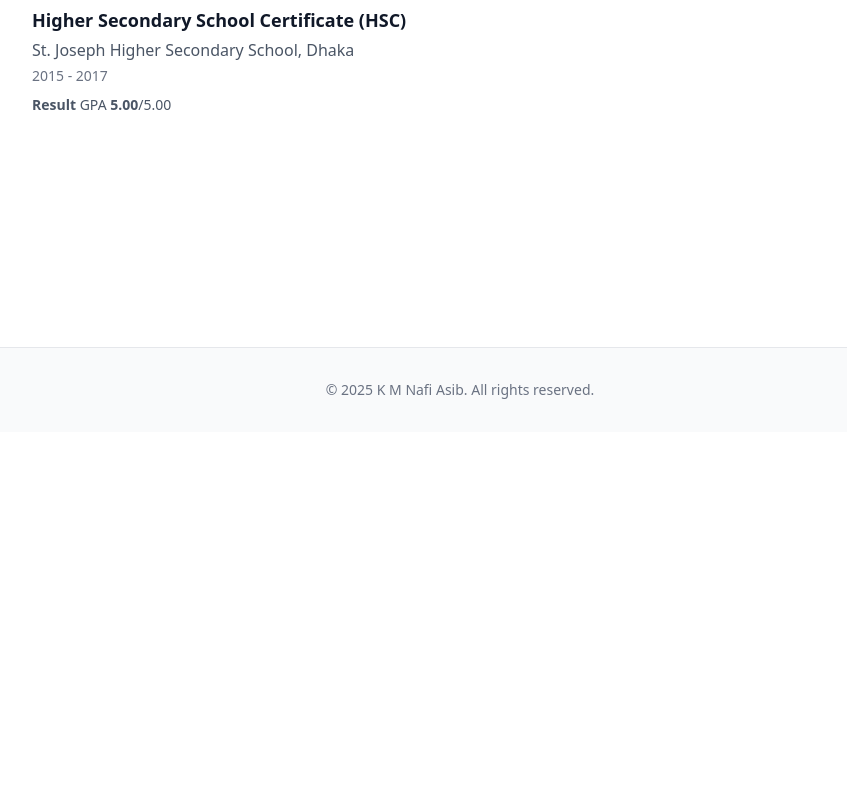
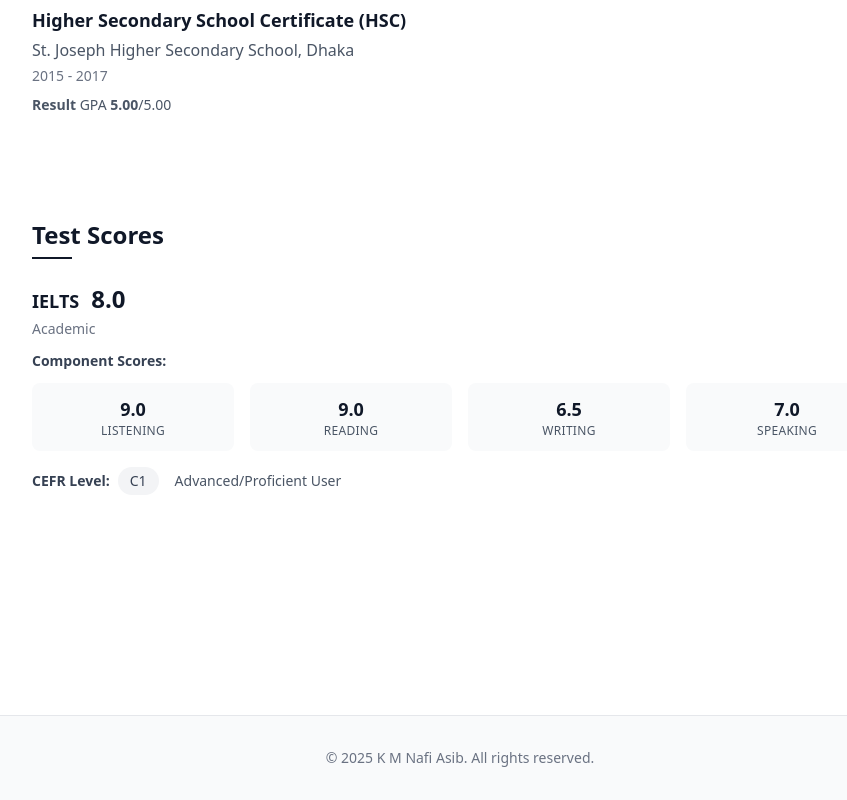
Before and after one commit to NafiAsib/academic-portfolio, a React (Vite) app: page / in a window 1280 px wide. Shown: the part 3003-3803 px from the top of the page, without its empty margins (180-1027 px from the left). Before the commit the page ends 3435 px from the top, so only its background shows below. Built offline with nearby package versions, Linux system fonts and the light colour scheme.

Commit message:
feat: test score

```diff
--- a/src/App.tsx
+++ b/src/App.tsx
@@ -5,6 +5,7 @@ import {
   Experience,
   Header,
   Hero,
+  TestScores,
 } from "./components";
 import {
   personal,
@@ -12,6 +13,7 @@ import {
   contact,
   news,
   experience,
+  testScores,
   utils,
 } from "./data/portfolioData";
 
@@ -32,6 +34,9 @@ function App() {
             <Experience experience={experience} />
           </div>
           <Education education={education} />
+          <div id="test-scores">
+            <TestScores testScores={testScores} />
+          </div>
         </div>
       </main>
 
--- a/src/components/index.ts
+++ b/src/components/index.ts
@@ -8,4 +8,5 @@ export { default as Awards } from "./awards";
 export { default as Contact } from "./contact";
 export { default as ResearchInterests } from "./research-interests";
 export { default as SocialLinks } from "./social-links";
+export { default as TestScores } from "./test-scores";
 export { default as VolunteerExperiences } from "./volunteer-experiences";
--- /dev/null
+++ b/src/components/test-scores.tsx
@@ -0,0 +1,105 @@
+import type { TestScore } from "../data/portfolioData";
+
+interface TestScoresProps {
+  testScores: TestScore[];
+}
+
+export default function TestScores({ testScores }: TestScoresProps) {
+  return (
+    <section className="mb-16">
+      <h2 className="text-2xl font-semibold text-gray-900 mb-8 relative after:content-[''] after:absolute after:-bottom-2 after:left-0 after:w-10 after:h-0.5 after:bg-gray-900">
+        Test Scores
+      </h2>
+      {testScores.map((test, index) => (
+        <div
+          key={index}
+          className="mb-8 pb-7 border-b border-gray-100 last:border-b-0"
+        >
+          <div className="mb-3">
+            <div className="flex items-baseline gap-3 mb-1">
+              <h3 className="text-lg font-semibold text-gray-900">
+                {test.name}
+              </h3>
+              <div className="text-2xl font-bold text-gray-900">
+                {test.score}
+              </div>
+            </div>
+            {test.type && <p className="text-sm text-gray-500">{test.type}</p>}
+          </div>
+
+          {test.components && (
+            <div className="mb-4">
+              <span className="text-sm font-semibold text-gray-700 mb-3 block">
+                Component Scores:
+              </span>
+              <div className="grid grid-cols-2 sm:grid-cols-4 gap-4">
+                {test.components.listening && (
+                  <div className="bg-gray-50 p-3 rounded-lg text-center">
+                    <div className="text-lg font-semibold text-gray-900">
+                      {test.components.listening}
+                    </div>
+                    <div className="text-xs text-gray-600 uppercase tracking-wide">
+                      Listening
+                    </div>
+                  </div>
+                )}
+                {test.components.reading && (
+                  <div className="bg-gray-50 p-3 rounded-lg text-center">
+                    <div className="text-lg font-semibold text-gray-900">
+                      {test.components.reading}
+                    </div>
+                    <div className="text-xs text-gray-600 uppercase tracking-wide">
+                      Reading
+                    </div>
+                  </div>
+                )}
+                {test.components.writing && (
+                  <div className="bg-gray-50 p-3 rounded-lg text-center">
+                    <div className="text-lg font-semibold text-gray-900">
+                      {test.components.writing}
+                    </div>
+                    <div className="text-xs text-gray-600 uppercase tracking-wide">
+                      Writing
+                    </div>
+                  </div>
+                )}
+                {test.components.speaking && (
+                  <div className="bg-gray-50 p-3 rounded-lg text-center">
+                    <div className="text-lg font-semibold text-gray-900">
+                      {test.components.speaking}
+                    </div>
+                    <div className="text-xs text-gray-600 uppercase tracking-wide">
+                      Speaking
+                    </div>
+                  </div>
+                )}
+              </div>
+            </div>
+          )}
+
+          {(test.cefrLevel || test.description) && (
+            <div className="flex flex-wrap gap-4 items-center">
+              {test.cefrLevel && (
+                <div className="flex items-center gap-2">
+                  <span className="text-sm font-semibold text-gray-700">
+                    CEFR Level:
+                  </span>
+                  <span className="inline-block bg-gray-100 text-gray-700 text-sm font-medium px-3 py-1 rounded-full">
+                    {test.cefrLevel}
+                  </span>
+                </div>
+              )}
+              {test.description && (
+                <div className="flex items-center gap-2">
+                  <span className="text-sm text-gray-600">
+                    {test.description}
+                  </span>
+                </div>
+              )}
+            </div>
+          )}
+        </div>
+      ))}
+    </section>
+  );
+}
--- a/src/data/portfolioData.ts
+++ b/src/data/portfolioData.ts
@@ -67,6 +67,20 @@ export interface VolunteerItem {
   achievements?: string[];
 }
 
+export interface TestScore {
+  name: string;
+  score: string;
+  components?: {
+    listening?: string;
+    reading?: string;
+    writing?: string;
+    speaking?: string;
+  };
+  type?: string;
+  cefrLevel?: string;
+  description?: string;
+}
+
 export interface SectionConfig {
   id: string;
   title: string;
@@ -83,6 +97,7 @@ export interface PortfolioData {
   news: NewsItem[];
   experience: ExperienceItem[];
   volunteer: VolunteerItem[];
+  testScores: TestScore[];
   sections: SectionConfig[];
 }
 
@@ -149,7 +164,7 @@ export const portfolioData: PortfolioData = {
         "<a href='https://blp-workshop.github.io/' target='_blank' rel='noopener noreferrer'>In Bangla Language Processing(BLP) Workshop at IJCNLP-AACL</a>",
       year: "2025",
       type: "workshop",
-      pdf: "https://example.com/paper1.pdf",
+      pdf: "http://arxiv.org/abs/2511.07382",
       code: "https://github.com/NafiAsib/Retriv-BLP25-Task-2",
     },
     {
@@ -160,7 +175,7 @@ export const portfolioData: PortfolioData = {
         "<a href='https://blp-workshop.github.io/' target='_blank' rel='noopener noreferrer'>In Bangla Language Processing(BLP) Workshop at IJCNLP-AACL</a>",
       year: "2025",
       type: "workshop",
-      pdf: "https://example.com/paper2.pdf",
+      pdf: "http://arxiv.org/abs/2511.07304",
       code: "https://github.com/sahasourav17/Retriv-BLP25-Task-1",
     },
     {
@@ -236,6 +251,22 @@ export const portfolioData: PortfolioData = {
     },
   ],
 
+  testScores: [
+    {
+      name: "IELTS",
+      score: "8.0",
+      components: {
+        listening: "9.0",
+        reading: "9.0",
+        writing: "6.5",
+        speaking: "7.0",
+      },
+      type: "Academic",
+      cefrLevel: "C1",
+      description: "Advanced/Proficient User",
+    },
+  ],
+
   volunteer: [
     {
       role: "Development Co-ordinator",
@@ -258,12 +289,13 @@ export const portfolioData: PortfolioData = {
     { id: "about", title: "About", enabled: true, order: 1 },
     { id: "news", title: "Recent News", enabled: true, order: 2 },
     { id: "education", title: "Education", enabled: true, order: 3 },
-    { id: "experience", title: "Experience", enabled: true, order: 4 },
-    { id: "volunteer", title: "Volunteer Experience", enabled: true, order: 5 },
-    { id: "research", title: "Research Interests", enabled: true, order: 6 },
-    { id: "publications", title: "Publications", enabled: true, order: 7 },
-    { id: "awards", title: "Awards & Honors", enabled: true, order: 8 },
-    { id: "contact", title: "Contact", enabled: true, order: 9 },
+    { id: "testScores", title: "Test Scores", enabled: true, order: 4 },
+    { id: "experience", title: "Experience", enabled: true, order: 5 },
+    { id: "volunteer", title: "Volunteer Experience", enabled: true, order: 6 },
+    { id: "research", title: "Research Interests", enabled: true, order: 7 },
+    { id: "publications", title: "Publications", enabled: true, order: 8 },
+    { id: "awards", title: "Awards & Honors", enabled: true, order: 9 },
+    { id: "contact", title: "Contact", enabled: true, order: 10 },
   ],
 };
 
@@ -319,5 +351,6 @@ export const {
   news,
   experience,
   volunteer,
+  testScores,
   sections,
 } = portfolioData;
```
